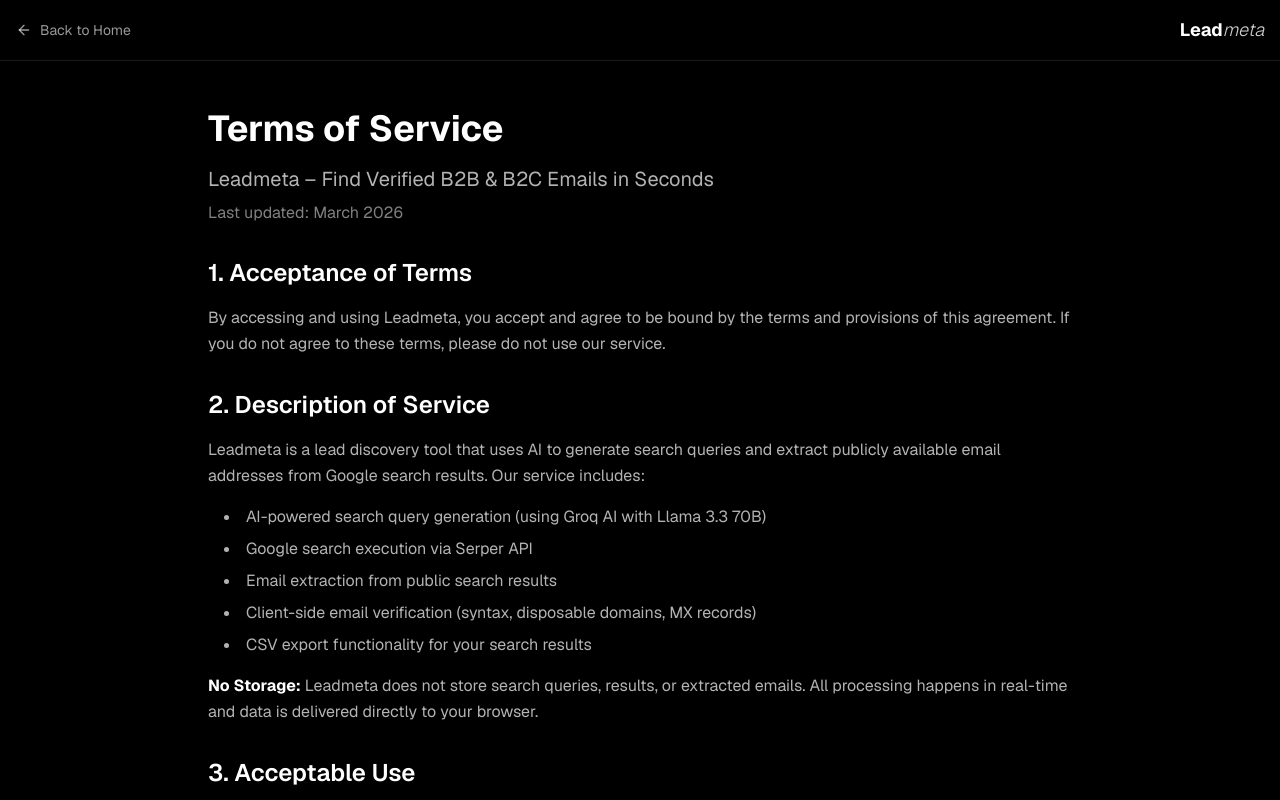
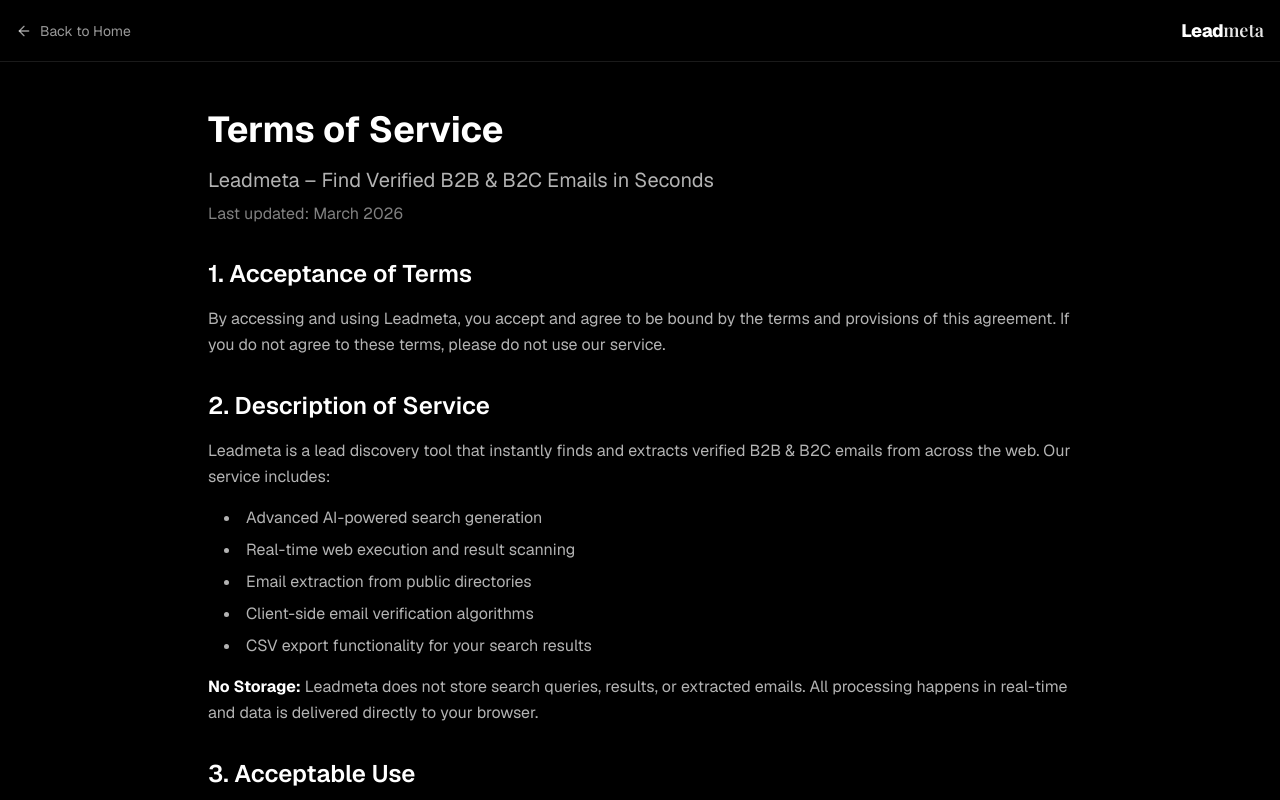
Before and after one commit to GujjetiMokshithcode/leadmeta-web-app, a Next.js app: page /terms in a window 1280 px wide. Shown: the top 800 px of the page. Built offline with nearby package versions, Linux system fonts and the light colour scheme.

Commit message:
feat: add Terms of Service, Privacy Policy, and Blog pages. removed secret

```diff
--- a/app/blog/[slug]/page.tsx
+++ b/app/blog/[slug]/page.tsx
@@ -5,6 +5,9 @@
 import { getAllSlugs, getPostBySlug } from '@/lib/mdx';
 import { MDXRemote } from 'next-mdx-remote/rsc';
 import '../blog-styles.css';
+import { Playfair_Display } from 'next/font/google';
+
+const playfair = Playfair_Display({ subsets: ['latin'], style: 'italic', weight: '600' });
 
 type Params = Promise<{ slug: string }>;
 
@@ -57,8 +60,8 @@
                         Back to Blog
                     </Link>
                     <Link href="/" className="text-lg font-semibold">
-                        <span className="font-bold">Lead</span>
-                        <span className="font-light italic text-white/80">meta</span>
+                        <span className="font-extrabold tracking-tight text-white">Lead</span>
+                        <span className={`${playfair.className} text-white/90`}>meta</span>
                     </Link>
                 </div>
             </header>
--- a/app/blog/page.tsx
+++ b/app/blog/page.tsx
@@ -2,6 +2,9 @@
 import Link from 'next/link';
 import { ArrowLeft } from 'lucide-react';
 import { getAllPosts } from '@/lib/mdx';
+import { Playfair_Display } from 'next/font/google';
+
+const playfair = Playfair_Display({ subsets: ['latin'], style: 'italic', weight: '600' });
 
 export const metadata: Metadata = {
     title: 'Blog | Leadmeta',
@@ -31,8 +34,8 @@
                         Back to Home
                     </Link>
                     <Link href="/" className="text-lg font-semibold">
-                        <span className="font-bold">Lead</span>
-                        <span className="font-light italic text-white/80">meta</span>
+                        <span className="font-extrabold tracking-tight text-white">Lead</span>
+                        <span className={`${playfair.className} text-white/90`}>meta</span>
                     </Link>
                 </div>
             </header>
--- a/app/privacy/page.tsx
+++ b/app/privacy/page.tsx
@@ -1,6 +1,9 @@
 import { Metadata } from 'next';
 import Link from 'next/link';
 import { ArrowLeft } from 'lucide-react';
+import { Playfair_Display } from 'next/font/google';
+
+const playfair = Playfair_Display({ subsets: ['latin'], style: 'italic', weight: '600' });
 
 export const metadata: Metadata = {
   title: 'Privacy Policy | Leadmeta',
@@ -24,8 +27,8 @@
             Back to Home
           </Link>
           <p className="text-lg font-semibold">
-            <span className="font-bold">Lead</span>
-            <span className="font-light italic text-white/80">meta</span>
+            <span className="font-extrabold tracking-tight text-white">Lead</span>
+            <span className={`${playfair.className} text-white/90`}>meta</span>
           </p>
         </div>
       </header>
@@ -71,7 +74,7 @@
             </p>
             <ul className="list-disc list-inside text-white/70 space-y-2 ml-4">
               <li>Generate AI-powered search queries based on your descriptions</li>
-              <li>Execute searches via third-party APIs (Google Search via Serper)</li>
+              <li>Execute searches across the web via third-party APIs</li>
               <li>Extract and verify email addresses from public search results</li>
               <li>Display results directly in your browser</li>
             </ul>
@@ -93,16 +96,16 @@
           <section className="space-y-4">
             <h2 className="text-2xl font-semibold">5. Third-Party Services</h2>
             <p className="text-white/70 leading-relaxed">
-              Our service integrates with the following third-party APIs:
+              Our service integrates with secure third-party intelligence providers:
             </p>
             <ul className="list-disc list-inside text-white/70 space-y-2 ml-4">
-              <li><strong className="text-white">Groq AI:</strong> For generating search queries using Llama 3.3 70B model</li>
-              <li><strong className="text-white">Serper API:</strong> For Google search results</li>
-              <li><strong className="text-white">Google DNS:</strong> For client-side email verification (MX record checks)</li>
+              <li><strong className="text-white">AI Search Providers:</strong> For processing and generating advanced query intent</li>
+              <li><strong className="text-white">Search Index APIs:</strong> For accessing publicly available web data</li>
+              <li><strong className="text-white">Validation APIs:</strong> For verifying email deliverability</li>
             </ul>
             <p className="text-white/70 leading-relaxed">
               These services only receive the minimum data necessary to perform their functions.
-              Your search descriptions are sent to Groq for query generation, and search queries are sent to Serper.
+              Your search descriptions are processed securely to generate live web results.
             </p>
           </section>
 
--- a/app/privacy/privacy-client.tsx
+++ b/app/privacy/privacy-client.tsx
@@ -2,6 +2,9 @@
 
 import { useRouter } from 'next/navigation';
 import { ArrowLeft } from 'lucide-react';
+import { Playfair_Display } from 'next/font/google';
+
+const playfair = Playfair_Display({ subsets: ['latin'], style: 'italic', weight: '600' });
 
 export default function PrivacyPage() {
   const router = useRouter();
@@ -19,8 +22,8 @@
             Back to Home
           </button>
           <p className="text-lg font-semibold">
-            <span className="font-bold">Lead</span>
-            <span className="font-light italic text-white/80">meta</span>
+            <span className="font-extrabold tracking-tight text-white">Lead</span>
+            <span className={`${playfair.className} text-white/90`}>meta</span>
           </p>
         </div>
       </header>
@@ -66,7 +69,7 @@
             </p>
             <ul className="list-disc list-inside text-white/70 space-y-2 ml-4">
               <li>Generate AI-powered search queries based on your descriptions</li>
-              <li>Execute searches via third-party APIs (Google Search via Serper)</li>
+              <li>Execute searches across the web via third-party APIs</li>
               <li>Extract and verify email addresses from public search results</li>
               <li>Display results directly in your browser</li>
             </ul>
@@ -88,16 +91,16 @@
           <section className="space-y-4">
             <h2 className="text-2xl font-semibold">5. Third-Party Services</h2>
             <p className="text-white/70 leading-relaxed">
-              Our service integrates with the following third-party APIs:
+              Our service integrates with secure third-party intelligence providers:
             </p>
             <ul className="list-disc list-inside text-white/70 space-y-2 ml-4">
-              <li><strong className="text-white">Groq AI:</strong> For generating search queries using Llama 3.3 70B model</li>
-              <li><strong className="text-white">Serper API:</strong> For Google search results</li>
-              <li><strong className="text-white">Google DNS:</strong> For client-side email verification (MX record checks)</li>
+              <li><strong className="text-white">AI Search Providers:</strong> For processing and generating advanced query intent</li>
+              <li><strong className="text-white">Search Index APIs:</strong> For accessing publicly available web data</li>
+              <li><strong className="text-white">Validation APIs:</strong> For verifying email deliverability</li>
             </ul>
             <p className="text-white/70 leading-relaxed">
               These services only receive the minimum data necessary to perform their functions.
-              Your search descriptions are sent to Groq for query generation, and search queries are sent to Serper.
+              Your search descriptions are processed securely to generate live web results.
             </p>
           </section>
 
--- a/app/terms/page.tsx
+++ b/app/terms/page.tsx
@@ -1,6 +1,9 @@
 import { Metadata } from 'next';
 import Link from 'next/link';
 import { ArrowLeft } from 'lucide-react';
+import { Playfair_Display } from 'next/font/google';
+
+const playfair = Playfair_Display({ subsets: ['latin'], style: 'italic', weight: '600' });
 
 export const metadata: Metadata = {
   title: 'Terms of Service | Leadmeta',
@@ -24,8 +27,8 @@
             Back to Home
           </Link>
           <p className="text-lg font-semibold">
-            <span className="font-bold">Lead</span>
-            <span className="font-light italic text-white/80">meta</span>
+            <span className="font-extrabold tracking-tight text-white">Lead</span>
+            <span className={`${playfair.className} text-white/90`}>meta</span>
           </p>
         </div>
       </header>
@@ -50,14 +53,13 @@
           <section className="space-y-4">
             <h2 className="text-2xl font-semibold">2. Description of Service</h2>
             <p className="text-white/70 leading-relaxed">
-              Leadmeta is a lead discovery tool that uses AI to generate search queries and extract
-              publicly available email addresses from Google search results. Our service includes:
+              Leadmeta is a lead discovery tool that instantly finds and extracts verified B2B &amp; B2C emails from across the web. Our service includes:
             </p>
             <ul className="list-disc list-inside text-white/70 space-y-2 ml-4">
-              <li>AI-powered search query generation (using Groq AI with Llama 3.3 70B)</li>
-              <li>Google search execution via Serper API</li>
-              <li>Email extraction from public search results</li>
-              <li>Client-side email verification (syntax, disposable domains, MX records)</li>
+              <li>Advanced AI-powered search generation</li>
+              <li>Real-time web execution and result scanning</li>
+              <li>Email extraction from public directories</li>
+              <li>Client-side email verification algorithms</li>
               <li>CSV export functionality for your search results</li>
             </ul>
             <p className="text-white/70 leading-relaxed">
@@ -151,7 +153,7 @@
             <ul className="list-disc list-inside text-white/70 space-y-2 ml-4">
               <li>We do not guarantee uninterrupted access to the service</li>
               <li>Service may be temporarily unavailable for maintenance or updates</li>
-              <li>Third-party API failures (Groq, Serper) may affect functionality</li>
+              <li>Third-party API failures may affect functionality</li>
               <li>We reserve the right to modify or discontinue the service at any time</li>
             </ul>
           </section>
--- a/app/terms/terms-client.tsx
+++ b/app/terms/terms-client.tsx
@@ -2,6 +2,9 @@
 
 import { useRouter } from 'next/navigation';
 import { ArrowLeft } from 'lucide-react';
+import { Playfair_Display } from 'next/font/google';
+
+const playfair = Playfair_Display({ subsets: ['latin'], style: 'italic', weight: '600' });
 
 export default function TermsPage() {
   const router = useRouter();
@@ -19,8 +22,8 @@
             Back to Home
           </button>
           <p className="text-lg font-semibold">
-            <span className="font-bold">Lead</span>
-            <span className="font-light italic text-white/80">meta</span>
+            <span className="font-extrabold tracking-tight text-white">Lead</span>
+            <span className={`${playfair.className} text-white/90`}>meta</span>
           </p>
         </div>
       </header>
@@ -45,14 +48,13 @@
           <section className="space-y-4">
             <h2 className="text-2xl font-semibold">2. Description of Service</h2>
             <p className="text-white/70 leading-relaxed">
-              Leadmeta is a lead discovery tool that uses AI to generate search queries and extract
-              publicly available email addresses from Google search results. Our service includes:
+              Leadmeta is a lead discovery tool that instantly finds and extracts verified B2B &amp; B2C emails from across the web. Our service includes:
             </p>
             <ul className="list-disc list-inside text-white/70 space-y-2 ml-4">
-              <li>AI-powered search query generation (using Groq AI with Llama 3.3 70B)</li>
-              <li>Google search execution via Serper API</li>
-              <li>Email extraction from public search results</li>
-              <li>Client-side email verification (syntax, disposable domains, MX records)</li>
+              <li>Advanced AI-powered search generation</li>
+              <li>Real-time web execution and result scanning</li>
+              <li>Email extraction from public directories</li>
+              <li>Client-side email verification algorithms</li>
               <li>CSV export functionality for your search results</li>
             </ul>
             <p className="text-white/70 leading-relaxed">
@@ -146,7 +148,7 @@
             <ul className="list-disc list-inside text-white/70 space-y-2 ml-4">
               <li>We do not guarantee uninterrupted access to the service</li>
               <li>Service may be temporarily unavailable for maintenance or updates</li>
-              <li>Third-party API failures (Groq, Serper) may affect functionality</li>
+              <li>Third-party API failures may affect functionality</li>
               <li>We reserve the right to modify or discontinue the service at any time</li>
             </ul>
           </section>
```
